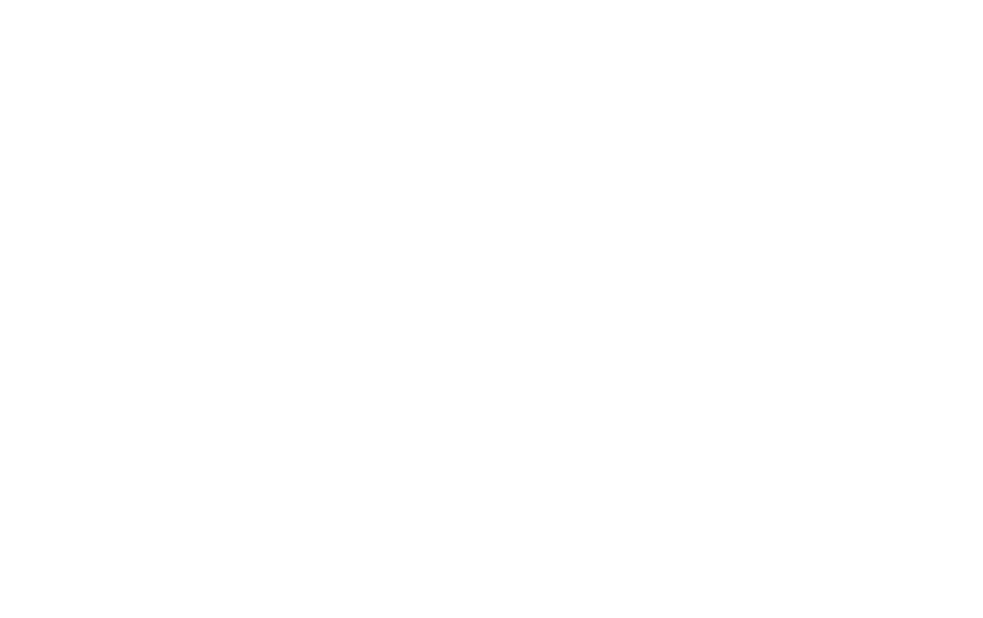
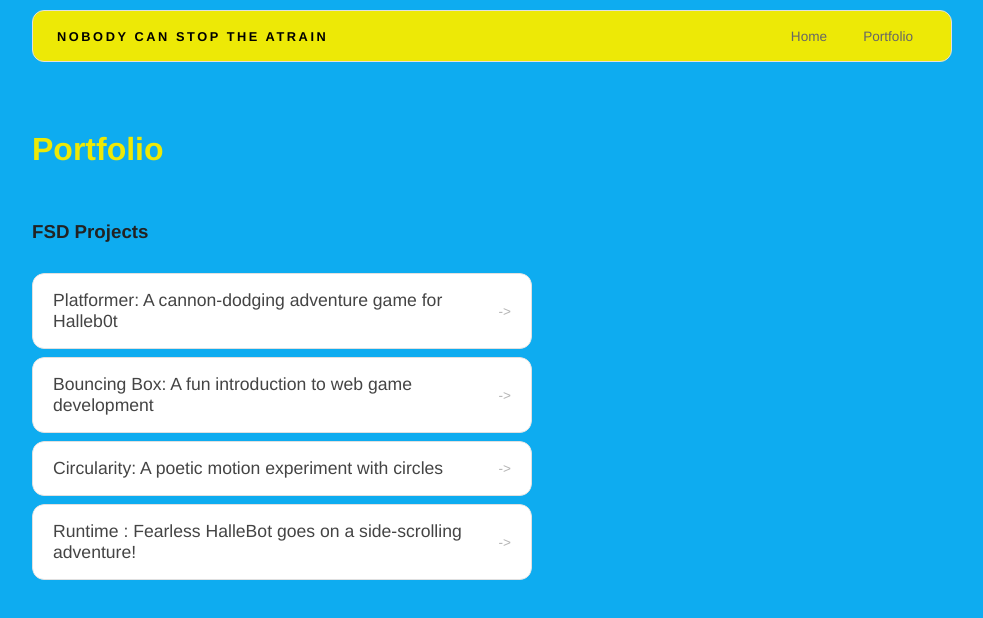
Before and after one commit to hw5029984/hw5029984.github.io, a plain HTML site: page portfolio.html in a window 1280 px wide. Shown: the whole page, without its empty margins (148-1131 px from the left). Drawn offline with Linux system fonts and the light colour scheme.

Commit message:
add portfolio page to website

```diff
--- a/portfolio.html
+++ b/portfolio.html
@@ -0,0 +1,55 @@
+<!DOCTYPE html>
+<html>
+  <head>
+    <title>Nobody can stop the Atrain</title>
+    <link rel="stylesheet" href="style.css"/>
+  </head>
+
+  <body>
+    <!-- All content goes here -->
+    <div id="all-contents">
+      <nav>
+      <h1>Nobody can stop the Atrain</h1>
+      <ul id="nav-ul">
+        <li class="nav-li">
+          <a href="index.html">Home</a>
+        </li>
+        <li class="nav-li">
+          <a href="portfolio.html">Portfolio</a>
+        </li>
+
+      </ul>
+
+      </nav>
+
+      <main>
+        <div class="content">
+          <h1>Portfolio</h1>
+          <h3>FSD Projects</h3>
+          <ul id="portfolio">
+            <li>
+            <a href="fsd-projects/platformer/">Platformer: A cannon-dodging adventure game for Halleb0t</a>
+            </li>
+            <li>
+            <a href="fsd-projects/bouncing-box/">Bouncing Box: A fun introduction to web game development</a>
+            </li>
+            <li>
+            <a href="fsd-projects/circularity/">Circularity: A poetic motion experiment with circles</a>
+            </li>
+            <li>
+            <a href="fsd-projects/runtime/">Runtime : Fearless HalleBot goes on a side-scrolling adventure!</a>
+          </li>
+
+
+
+          </ul>
+
+          <!--ASD Project will go here-->
+
+
+        </div>
+
+      </main>
+    </div>
+  </body>
+</html>
--- a/style.css
+++ b/style.css
@@ -162,3 +162,56 @@ nav h1 {
   background: #000;
   color: #f8f5f5;
 }
+
+/* Portfolio styles */
+.content h1 {
+  color: #ede906;
+}
+
+#portfolio {
+  list-style: none;
+  margin: 0;
+  padding: 0;
+  width: 100%;
+  display: flex;
+  flex-direction: column;
+  gap: 8px;
+}
+
+#portfolio li {
+  border-radius: 12px;
+  overflow: hidden;
+}
+
+#portfolio a {
+  display: flex;
+  justify-content: space-between;
+  align-items: center;
+  text-decoration: none;
+  color: #444;
+  padding: 16px 20px;
+  font-size: 1.1rem;
+  font-weight: 500;
+  background: #fff;
+  border: 1px solid #e0e0e0;
+  border-radius: 12px;
+  transition: background 0.25s ease, color 0.25s ease, transform 0.25s ease;
+}
+
+#portfolio a:hover {
+  background: #000;
+  color: #fff;
+  transform: translateX(4px);
+}
+
+#portfolio a::after {
+  content: "->";
+  font-size: 0.85rem;
+  opacity: 0.4;
+  transition: opacity 0.25s ease;
+  white-space: nowrap;
+}
+
+#portfolio a:hover::after {
+  opacity: 1;
+}
```
